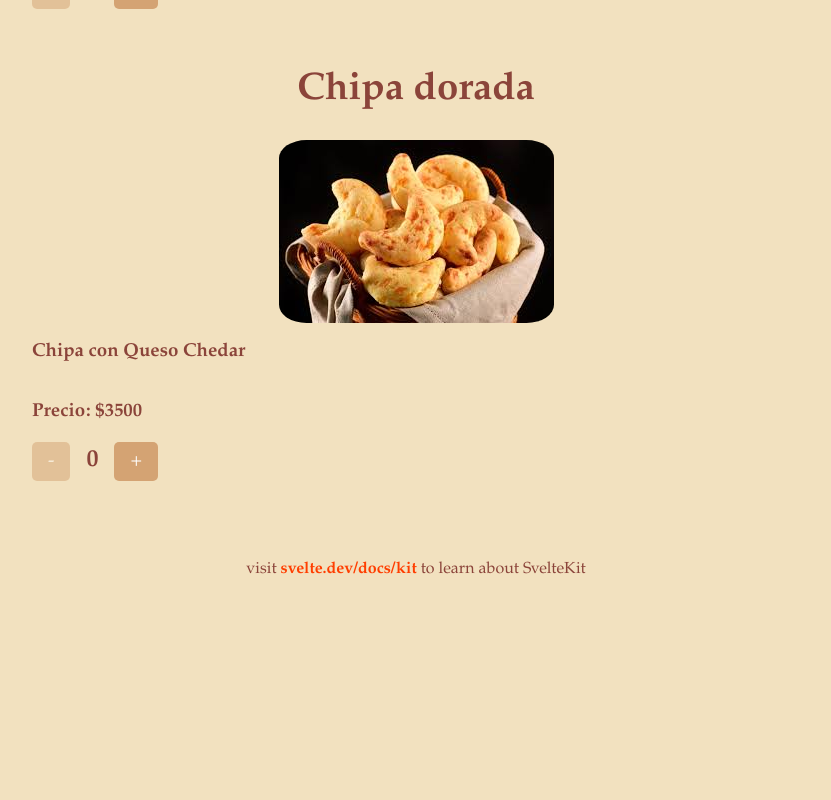
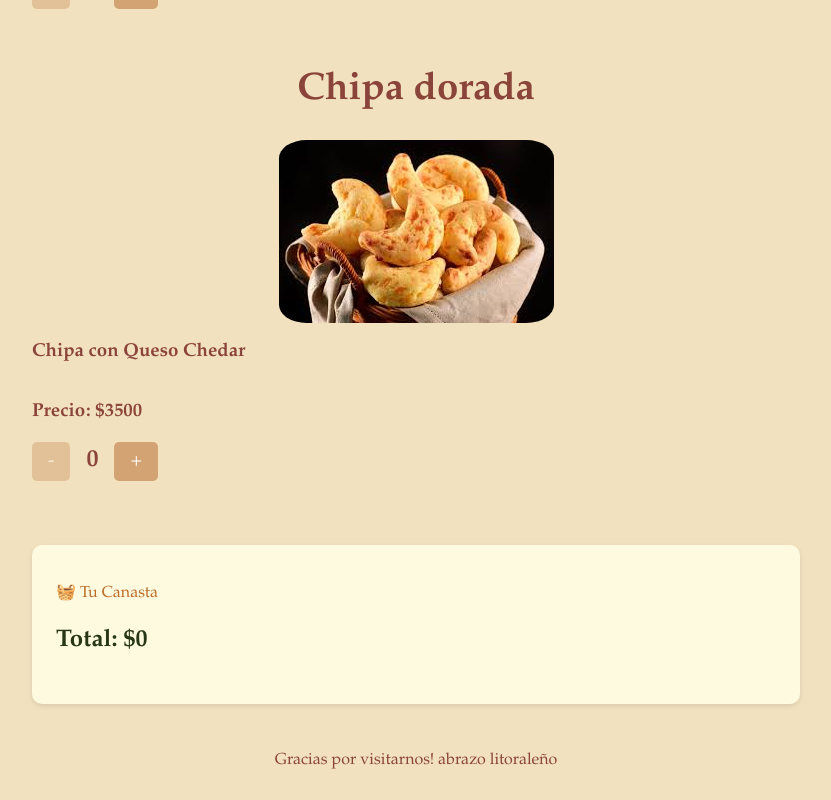
Before and after one commit to MauroAntonioBogado1990/app_emboscada, a SvelteKit app in the folder emboscada_front/: page /about in a window 1280 px wide. Shown: the part 852-1652 px from the top of the page, without its empty margins (224-1055 px from the left). Before the commit the page ends 1461 px from the top, so only its background shows below. Built offline with nearby package versions, Linux system fonts and the light colour scheme.

Commit message:
add new values

```diff
--- a/emboscada_front/src/routes/+layout.svelte
+++ b/emboscada_front/src/routes/+layout.svelte
@@ -14,7 +14,7 @@
 
 	<footer>
 		<p>
-			visit <a href="https://svelte.dev/docs/kit">svelte.dev/docs/kit</a> to learn about SvelteKit
+			Gracias por visitarnos! abrazo litoraleño
 		</p>
 	</footer>
 </div>
--- a/emboscada_front/src/routes/about/+page.svelte
+++ b/emboscada_front/src/routes/about/+page.svelte
@@ -49,6 +49,25 @@
    </div>
 
 
+   <div class="resumen-pedido">
+	<h2>🧺 Tu Canasta</h2>
+	<ul>
+		{#if countTradicional > 0}
+			<li>Chipa Tradicional: {countTradicional} unidad(es) — ${countTradicional * precioTradicional}</li>
+		{/if}
+		{#if countCheddar > 0}
+			<li>Chipa Dorada: {countCheddar} unidad(es) — ${countCheddar * precioCheddar}</li>
+		{/if}
+	</ul>
+
+	<h3>Total: ${countTradicional * precioTradicional + countCheddar * precioCheddar}</h3>
+
+	{#if countTradicional + countCheddar > 0}
+		<button class="confirmar">Confirmar pedido</button>
+	{/if}
+</div>
+
+
 
 
 
@@ -93,5 +112,42 @@
 		font-size: 1.5rem;
 		font-weight: bold;
 	}
+    .resumen-pedido {
+	background-color: #fefae0;
+	padding: 1.5rem;
+	border-radius: 10px;
+	margin-top: 2rem;
+	box-shadow: 0 2px 5px rgba(0,0,0,0.1);
+}
 
+.resumen-pedido h2 {
+	color: #bc6c25;
+	margin-bottom: 1rem;
+}
+
+.resumen-pedido ul {
+	list-style: none;
+	padding: 0;
+	margin-bottom: 1rem;
+}
+
+.resumen-pedido li {
+	font-size: 1.2rem;
+	margin-bottom: 0.5rem;
+}
+
+.resumen-pedido h3 {
+	font-size: 1.5rem;
+	color: #283618;
+}
+
+.confirmar {
+	background-color: #606c38;
+	color: white;
+	border: none;
+	padding: 0.7rem 1.2rem;
+	font-size: 1.1rem;
+	border-radius: 5px;
+	cursor: pointer;
+}
 </style>
```
